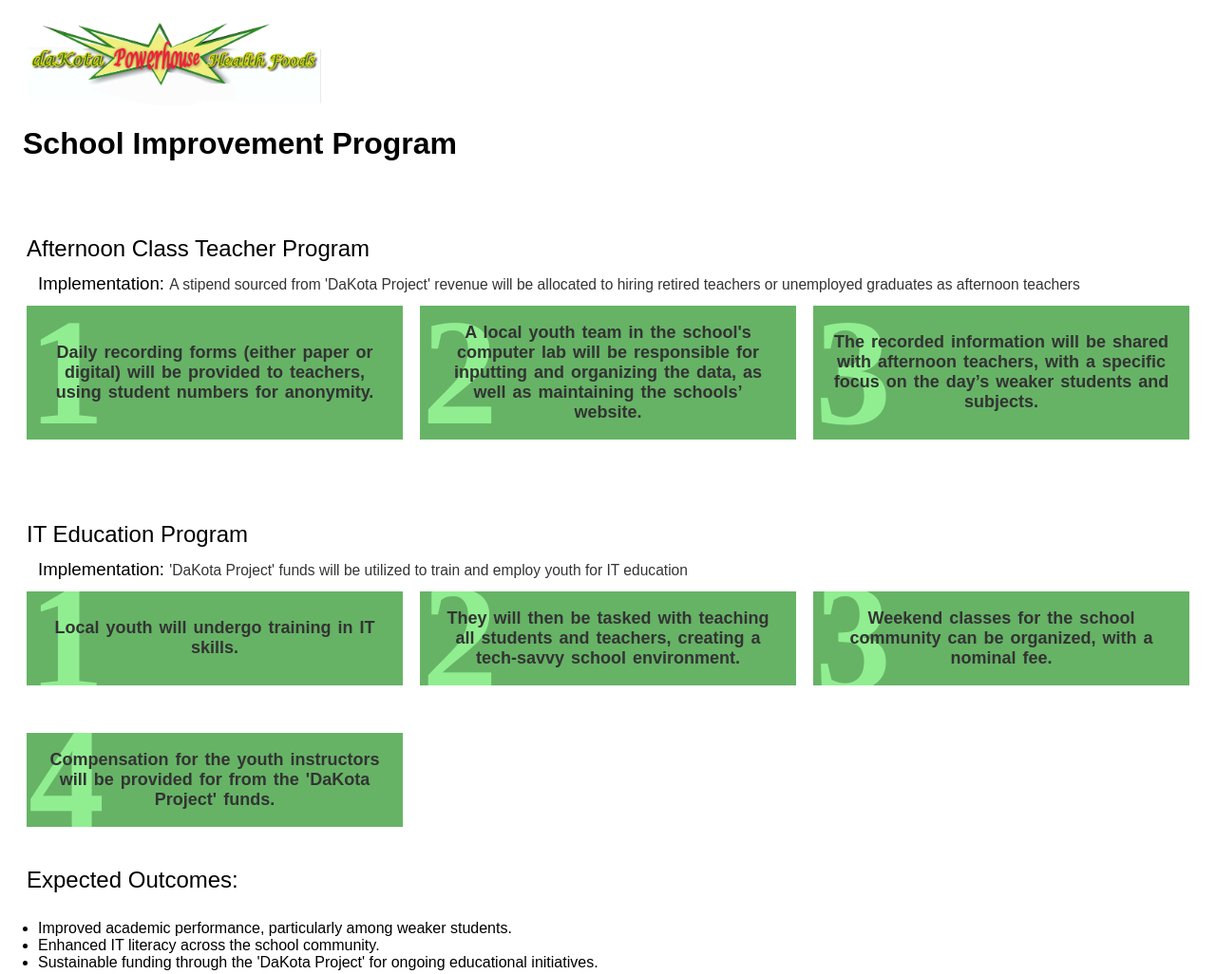
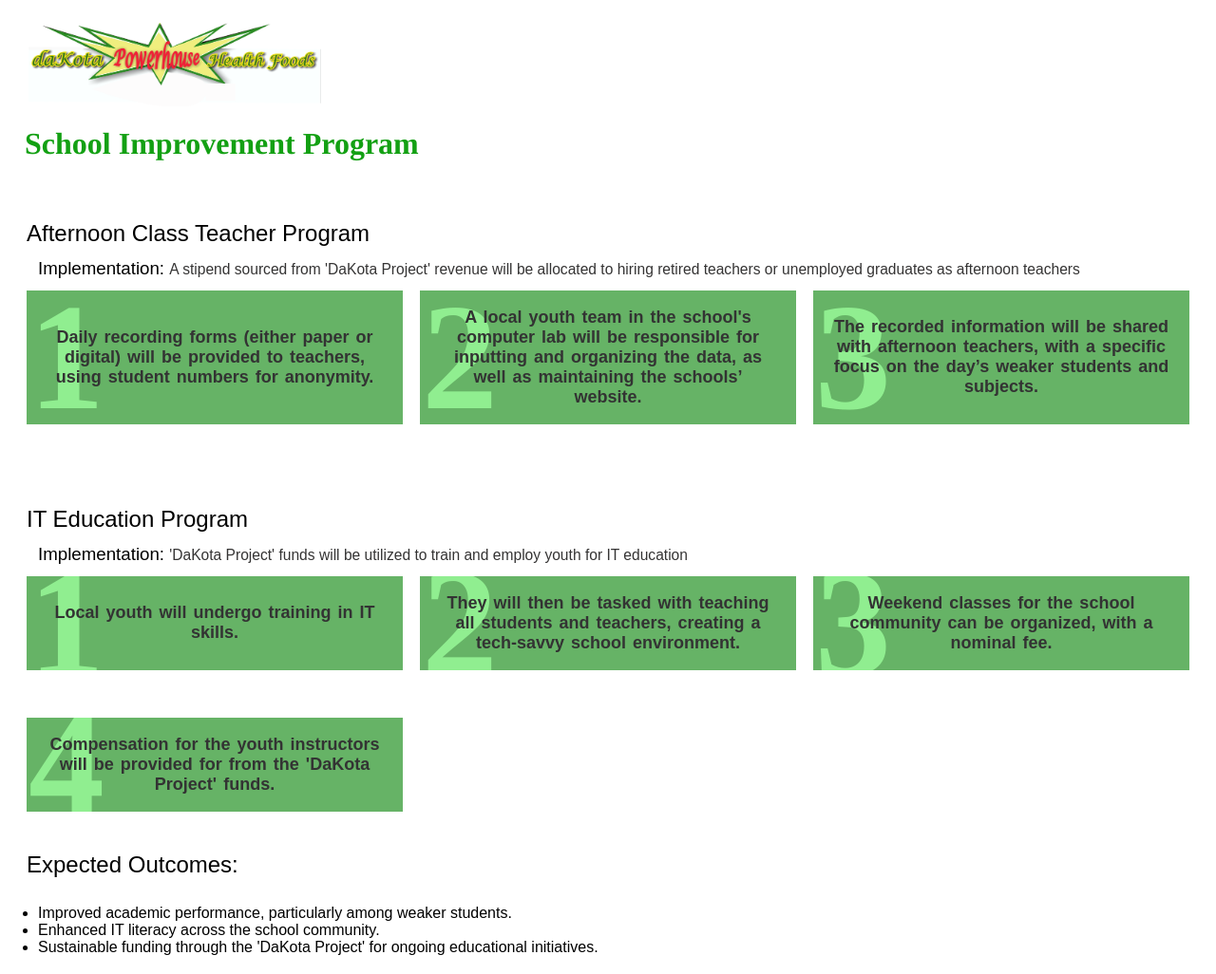
Before and after one commit to KumiM01/school_improvement, a plain HTML site: page index.html in a window 1280 px wide. Shown: the top 1026 px of the page at 95% size. Drawn offline with Linux system fonts and the light colour scheme.

```diff
--- a/style.css
+++ b/style.css
@@ -13,9 +13,9 @@ li {
   padding: 0;
 }
 
-.logo h1 {
-  position: absolute;
-  color: rgb(106, 204, 106);
+ h1 {
+  position: relative;
+  color: rgb(19, 160, 19);
   left: 2px;
   font-size: 2em;
   font-weight: 600;
@@ -133,7 +133,7 @@ section:last-of-type {
 @media screen and (min-width: 768px) {
   header {
     padding: 24px;
-    margin-bottom: 32px;
+    margin-bottom: 16px;
   }
 
   section {
```
